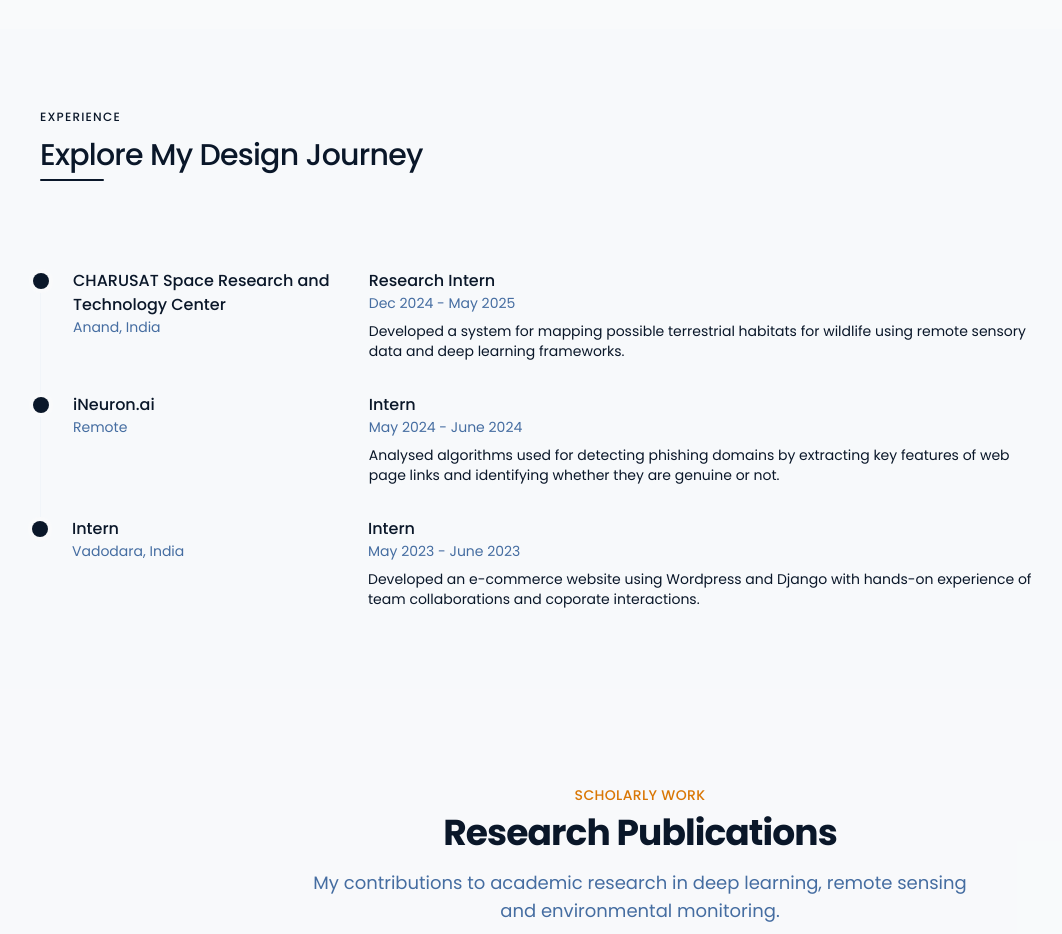
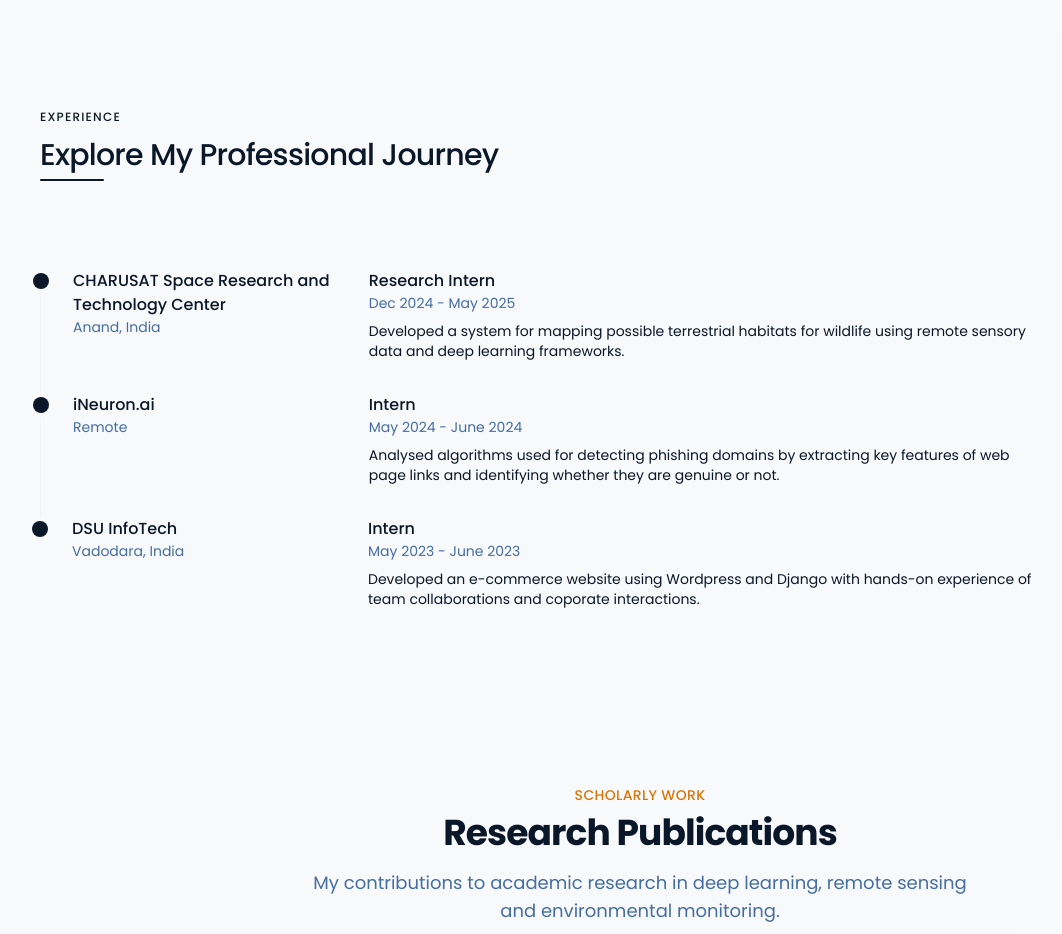
Before and after one commit to Poojan3108/portfolio, a Next.js app: page / in a window 1280 px wide. Shown: the part 1700-2634 px from the top of the page, without its empty margins (0-1062 px from the left). Built offline with nearby package versions, Linux system fonts and the light colour scheme.

Commit message:
Update experience.tsx

```diff
--- a/components/experience.tsx
+++ b/components/experience.tsx
@@ -33,7 +33,7 @@ export function Experience() {
     },
     {
       id: 3,
-      company: "Intern",
+      company: "DSU InfoTech",
       location: "Vadodara, India",
       role: "Intern",
       period: "May 2023 - June 2023",
@@ -45,7 +45,7 @@ export function Experience() {
     <section id="experience" className="section-padding bg-secondary/30">
       <div className="container-custom">
         <div className="section-subtitle">Experience</div>
-        <h2 className="section-title">Explore My Design Journey</h2>
+        <h2 className="section-title">Explore My Professional Journey</h2>
 
         <div className="mt-16">
           {experiences.map((exp, index) => (
```
